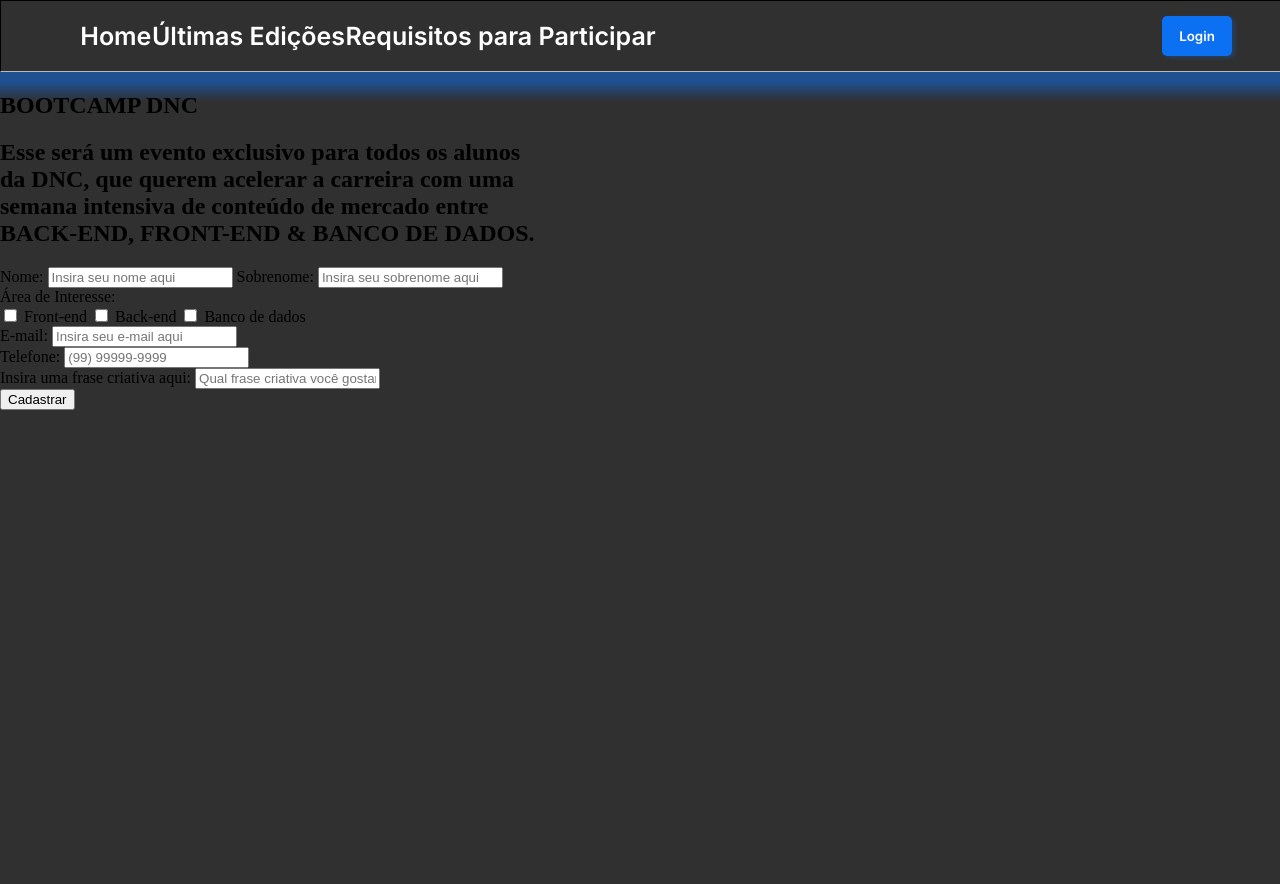
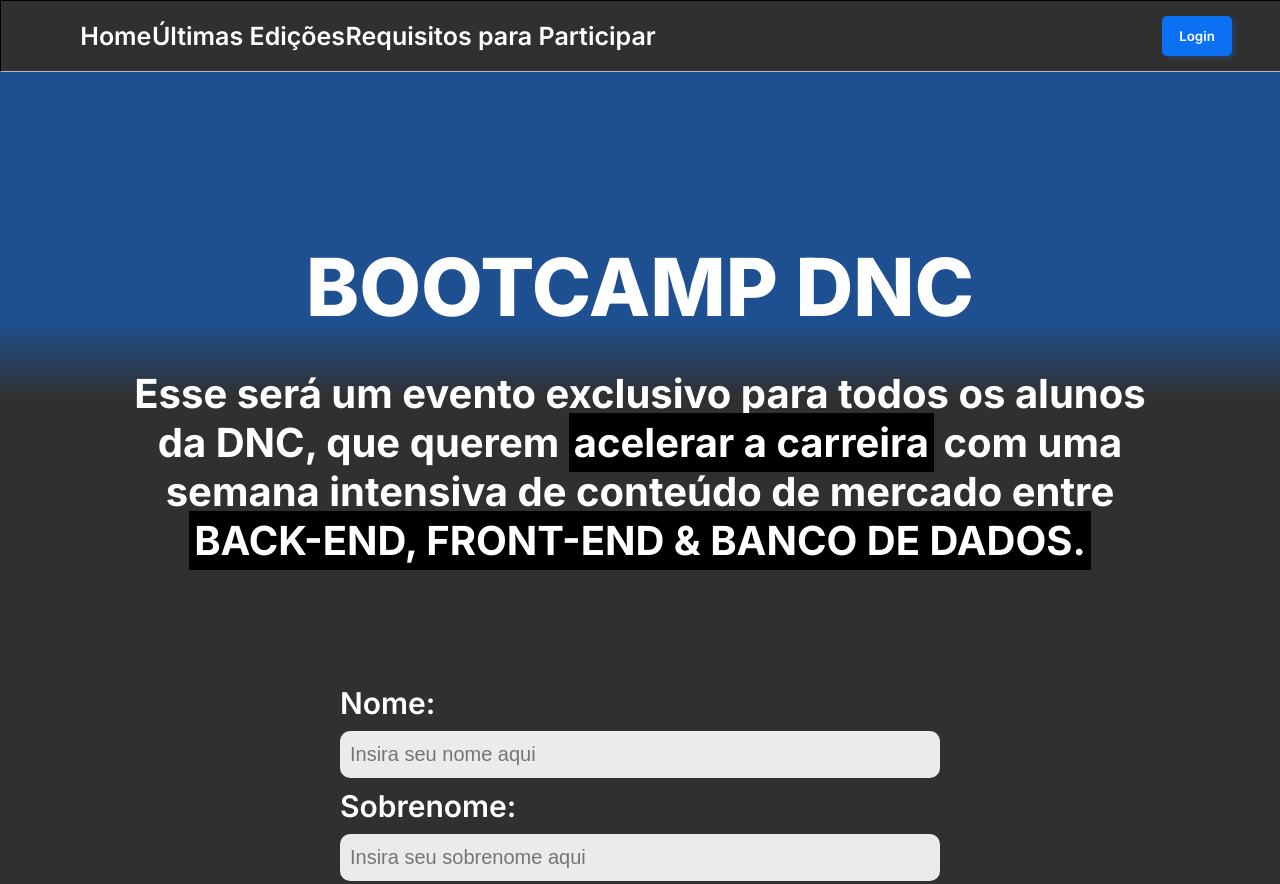
Before and after one commit to NandaMelooo/projeto-captacao-bootcamp, a plain HTML site: page index.html in a window 1280 px wide. Shown: the top 884 px of the page. Before the commit the page ends 800 px from the top, so only its background shows below. Drawn offline with Linux system fonts and the light colour scheme.

Commit message:
Formatação de estilo na seção Formulário

```diff
--- a/index.html
+++ b/index.html
@@ -31,50 +31,56 @@
         <h1>BOOTCAMP DNC</h1>
         <h2>
           Esse será um evento exclusivo para todos os alunos <br />
-          da <b>DNC</b>, que querem <span class="text-highlight">acelerar a carreira</span> com uma <br />
+          da <b>DNC</b>, que querem
+          <span class="text-highlight">acelerar a carreira</span> com uma <br />
           semana intensiva de conteúdo de mercado entre <br />
-          <span class="text-highlight"></span>BACK-END, FRONT-END & BANCO DE DADOS.</span>
+          <span class="text-highlight"
+            >BACK-END, FRONT-END & BANCO DE DADOS.</span
+          >
         </h2>
       </header>
       <form action="">
         <div class="form-group">
           <label for="">Nome:</label>
-            <input type="text" placeholder="Insira seu nome aqui">
+          <input type="text" placeholder="Insira seu nome aqui" />
           <label for="">Sobrenome:</label>
-            <input type="text" placeholder="Insira seu sobrenome aqui">
+          <input type="text" placeholder="Insira seu sobrenome aqui" />
         </div>
 
         <div class="form-group">
           <label>Área de Interesse:</label>
           <div class="checkbox-itens">
-                <input type="checkbox" value="front">
+            <input type="checkbox" value="front" />
             <label>Front-end</label>
 
-                <input type="checkbox" value="back">
+            <input type="checkbox" value="back" />
             <label>Back-end</label>
 
-                <input type="checkbox" value="data">
+            <input type="checkbox" value="data" />
             <label>Banco de dados</label>
           </div>
         </div>
 
-
         <div class="form-group">
           <label>E-mail:</label>
-            <input type="email" placeholder="Insira seu e-mail aqui" required>
+          <input type="email" placeholder="Insira seu e-mail aqui" required />
         </div>
 
         <div class="form-group">
           <label>Telefone:</label>
-            <input type="text" placeholder="(99) 99999-9999" required>
+          <input type="text" placeholder="(99) 99999-9999" required />
         </div>
 
         <div class="form-group">
           <label>Insira uma frase criativa aqui:</label>
-            <input type="text" placeholder="Qual frase criativa você gostaria de falar? :)" required>
+          <input
+            type="text"
+            placeholder="Qual frase criativa você gostaria de falar? :)"
+            required
+          />
         </div>
 
-        <input type="submit" value="Cadastrar">
+        <input type="submit" value="Cadastrar" />
       </form>
     </section>
   </body>
--- a/style.css
+++ b/style.css
@@ -1,3 +1,11 @@
+:root {
+  --azul-dnc: #0c70f2;
+  --preto-dnc: #303030;
+  --cinza-hover: #c9c9c9;
+
+  --fonte-padrao: "Inter";
+}
+
 body {
   margin: 0%;
   padding: 0%;
@@ -6,13 +14,13 @@ body {
       rgba(12, 112, 242, 0.5) 19.91%,
       rgba(12, 112, 242, 0) 24.84%
     ),
-    #303030;
+    var(--preto-dnc);
   background-repeat: no-repeat;
 }
 
 /*Menu Superior*/
 #menu_superior {
-  background: #303030;
+  background: var(--preto-dnc);
   width: 100%;
   height: 100%;
   border: 1px solid black;
@@ -25,12 +33,12 @@ body {
 
 #menu_superior button {
   margin-right: 5%;
-  background-color: #0c70f2;
+  background-color: var(--azul-dnc);
   border-radius: 5px;
   border: 0px;
   width: 70px;
   height: 40px;
-  font-family: "Inter";
+  font-family: var(--fonte-padrao);
   font-weight: 600;
   color: white;
   box-shadow: 3px 2px 4px 0px #0c70f240;
@@ -57,5 +65,96 @@ body {
   color: #cccccc;
 }
 
-/*.text-highlight {
-}*/
+/*Seção Principal do Site*/
+
+section {
+  display: flex;
+  flex-direction: column;
+  align-items: center;
+
+  margin-top: 100px;
+  margin-bottom: 100px;
+}
+
+header {
+  color: white;
+  font-family: var(--fonte-padrao);
+}
+
+header h1 {
+  font-size: 80px;
+  font-weight: 800;
+  margin-bottom: 20px;
+  text-align: center;
+}
+
+header h2 {
+  text-align: center;
+  font-size: 40px;
+  font-weight: 700;
+  margin-bottom: 100px;
+}
+
+header .text-highlight {
+  background-color: black;
+  font-weight: bold;
+  padding: 5px;
+}
+
+/*Formulário*/
+
+form {
+  color: white;
+  font-family: var(--fonte-padrao);
+  font-size: 30px;
+  font-weight: 600;
+  width: 600px;
+}
+
+.form-group {
+  display: flex;
+  flex-direction: column;
+  margin-top: 10px;
+  margin-bottom: 10px;
+}
+
+form input {
+  border-radius: 10px;
+  height: 45px;
+  border: 0px;
+  font-size: 20px;
+  padding-left: 10px;
+  background-color: rgba(255, 255, 255, 0.9);
+}
+
+form label {
+  margin: 10px 0px 10px 0px;
+}
+
+form input ::placeholder {
+  color: rgba(57, 57, 57, 0.5);
+}
+
+.checkbox-itens label {
+  font-size: 25px;
+}
+
+.checkbox-itens {
+  display: flex;
+  justify-content: space-around;
+  align-items: center;
+}
+
+input[type="checkbox"] {
+  transform: scale(1.7);
+}
+input[type="submit"] {
+  background-color: rgba(12, 112, 242, 0.9);
+  width: 100%;
+  height: 56px;
+  font-size: 32px;
+  color: white;
+  margin-top: 100px;
+  box-shadow: 0px 6px 4px rgba(12, 112, 242, 0.25);
+  cursor: pointer;
+}
```
Lines whose indentation alone changed are shown as unchanged.
